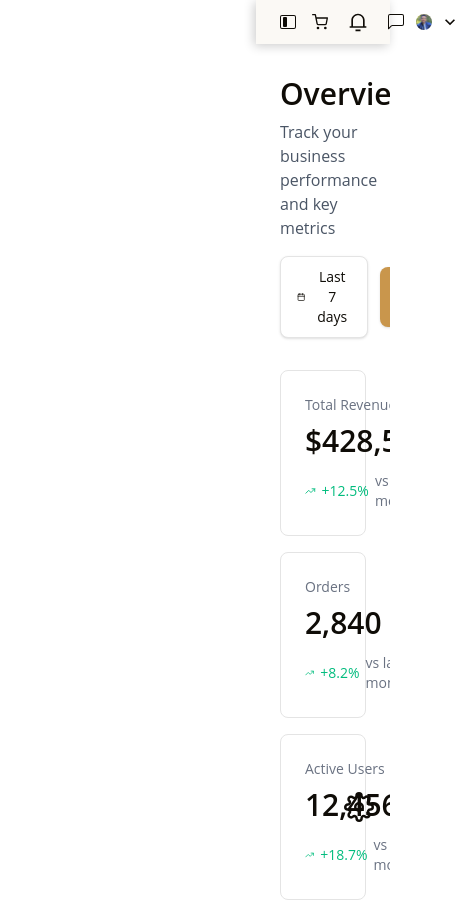
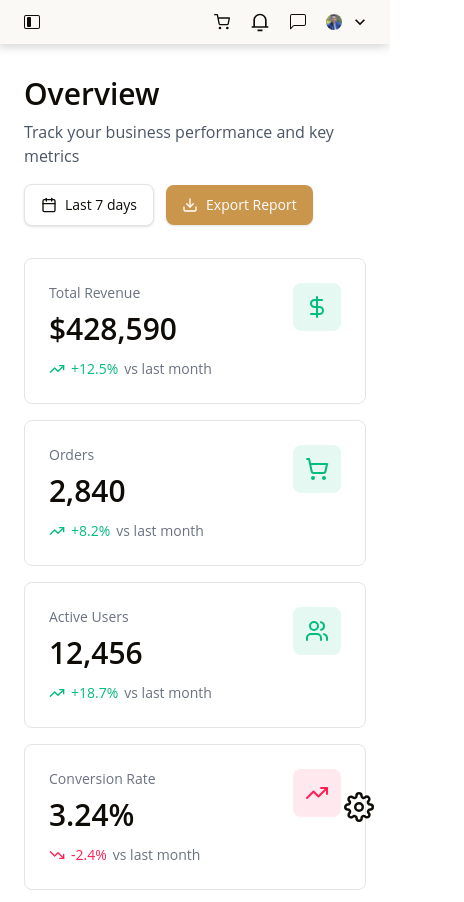
Before and after one commit to mohamed-sayed-elmahdy/React-Admin-Dashboard, a React (Vite) app: page / in a window 390 px wide. Shown: the top 902 px of the page, 464 px wide, since content can reach past the window. Built offline with nearby package versions, Linux system fonts and the light colour scheme.

Commit message:
MainContent

```diff
--- a/src/components/Main.jsx
+++ b/src/components/Main.jsx
@@ -5,7 +5,7 @@ import MainContent from '@/components/MainContent';
 function Main() {
   const { isSidebarOpen } = useSidebar();
   return (
-      <div className={`${isSidebarOpen ? "w-[calc(100%-256px)] ms-64" : "w-[calc(100%-64px)] ms-16"} min-h-screen flex flex-col bg-(--background-secondary)} overflow-hidden transition-all duration-300`}>
+      <div className={`${isSidebarOpen ? "lg:w-[calc(100%-256px)] lg:ms-64" : "lg:w-[calc(100%-64px)] lg:ms-16"} min-h-screen flex flex-col bg-(--background-secondary)} overflow-hidden transition-all duration-300`}>
         <MainContent />
       </div>
   )
--- a/src/components/Navbar.jsx
+++ b/src/components/Navbar.jsx
@@ -33,7 +33,7 @@ export default function Navbar({ isSidebarOpen, setIsSidebarOpen, isSidebarMobil
   }, [closePopup]);
 
   return (
-    <nav className={`${isSidebarOpen ? "w-[calc(100%-256px)] ms-64" : "w-[calc(100%-64px)] ms-16"} flex items-center justify-between relative px-2 py-3 md:p-4  bg-background text-(--text)  transition-all duration-300 ${isSidebarMobileOpen ? "shadow-none" : "custom-navbar-shadow"} `} style={{ zIndex: '1001' }}>
+    <nav className={`${isSidebarOpen ? "lg:w-[calc(100%-256px)] lg:ms-64" : "lg:w-[calc(100%-64px)] lg:ms-16"} flex items-center justify-between relative px-2 py-3 md:p-4  bg-background text-(--text)  transition-all duration-300 ${isSidebarMobileOpen ? "shadow-none" : "custom-navbar-shadow"} `} style={{ zIndex: '1001' }}>
       <div>
         <button className="hidden lg:block cursor-pointer" onClick={() => setIsSidebarOpen(!isSidebarOpen)}>
           < BsLayoutSidebarInset className={`${isSidebarOpen ? "visible" : "invisible"} w-4 h-4`} />
```
